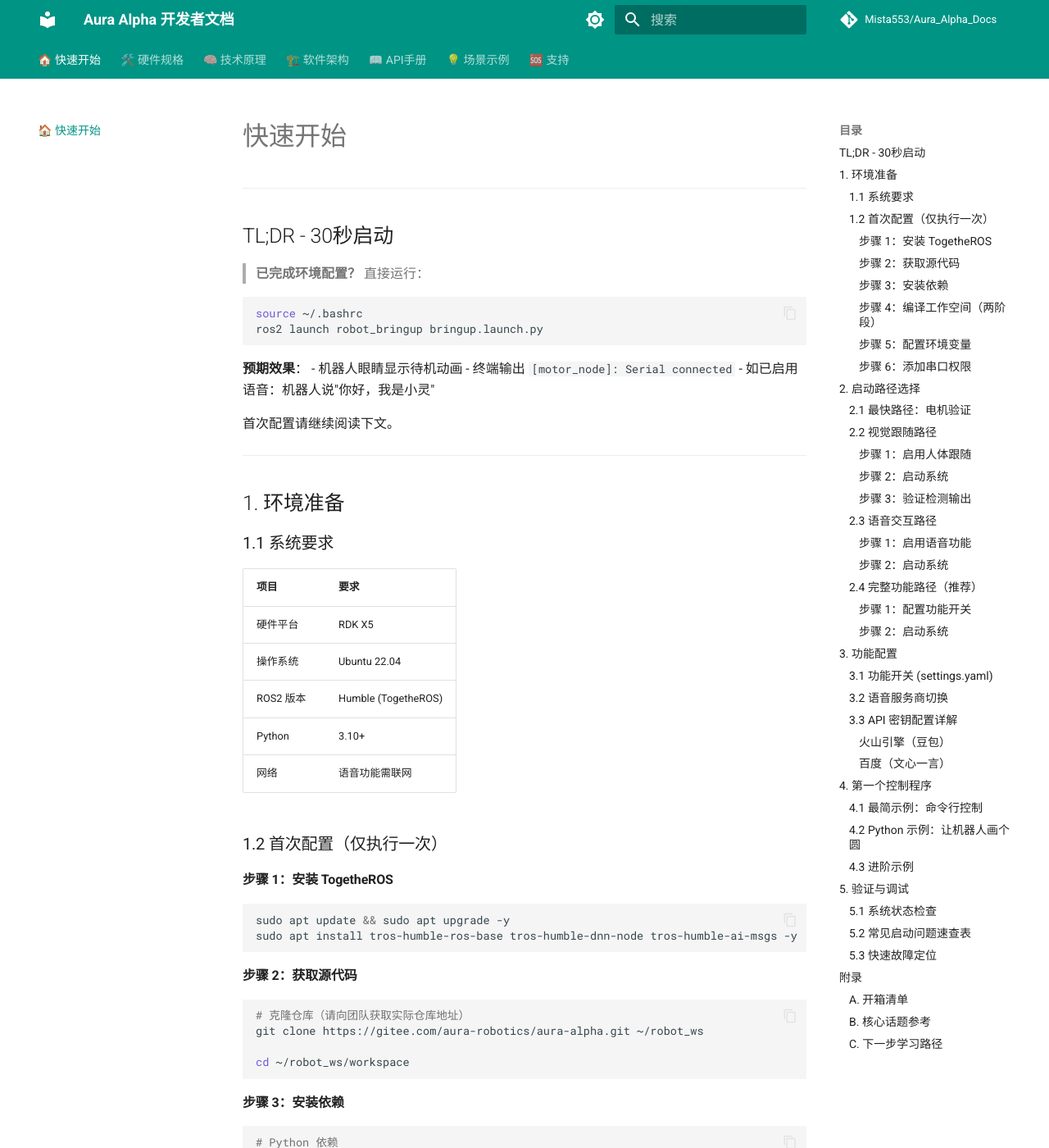
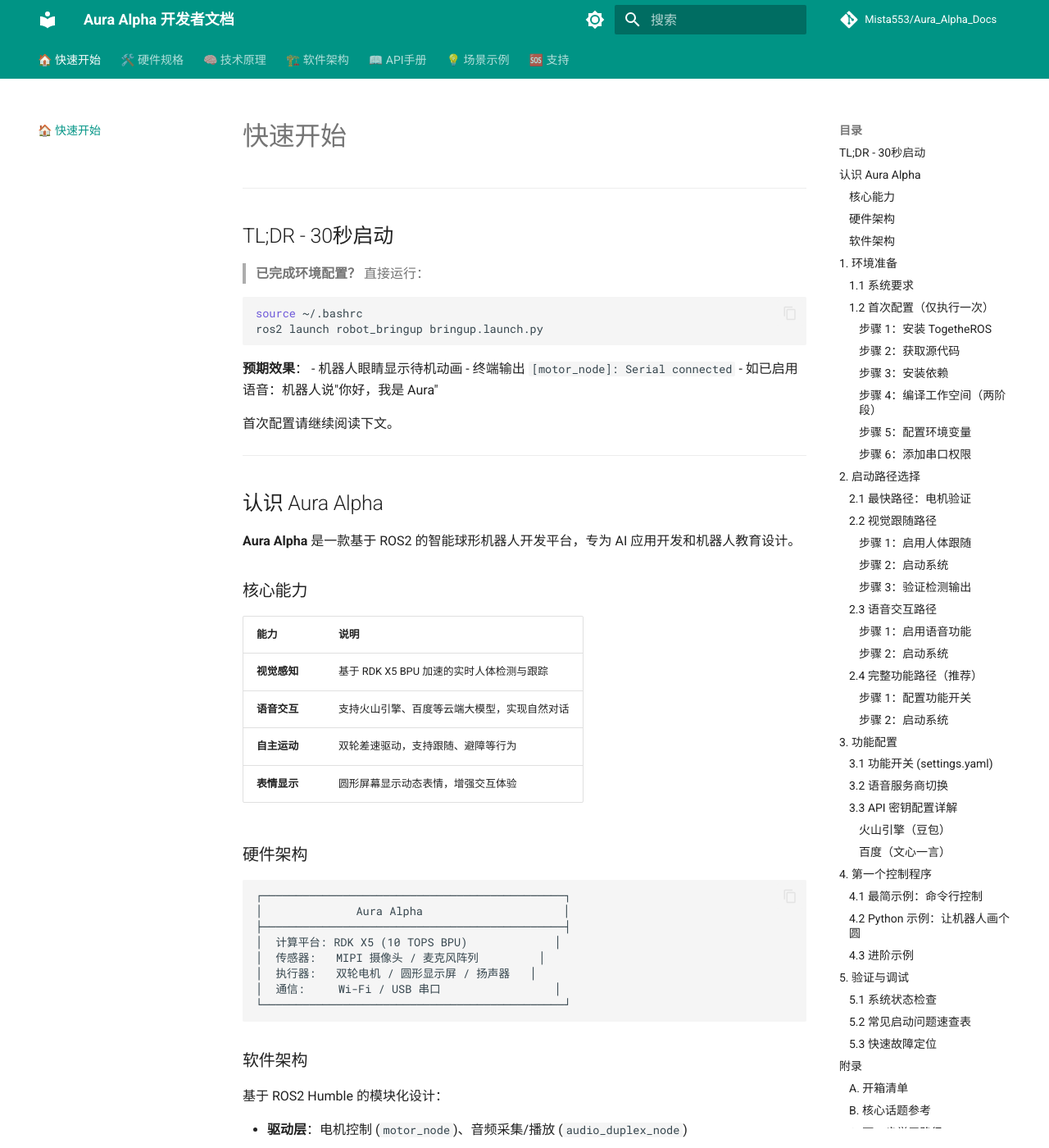
Before and after one commit to Mista553/Aura_Alpha_Docs, an MkDocs documentation site: the page built from docs/00_快速开始/快速开始.md, in a window 1280 px wide and 1400 px high. Shown: the whole window at 82% size. Built offline with MkDocs 1.6.1 and Material for MkDocs 9.7.7, drawn with Linux system fonts in a browser that asks for light colours; comment, search, counter and statistics services are not loaded; some of the changed text lies outside the part shown.

Commit message:
docs: 新增 Aura Alpha 简介，修正机器人名称
- 在环境准备前新增"认识 Aura Alpha"章节
- 介绍核心能力：视觉感知、语音交互、自主运动、表情显示
- 添加硬件架构和软件架构概览
- 将"小灵"统一修正为"Aura"

Co-Authored-By: Claude Opus 4.5 <noreply@anthropic.com>

````diff
--- a/docs/00_快速开始/快速开始.md
+++ b/docs/00_快速开始/快速开始.md
@@ -14,9 +14,48 @@ ros2 launch robot_bringup bringup.launch.py
 **预期效果**：
 - 机器人眼睛显示待机动画
 - 终端输出 `[motor_node]: Serial connected`
-- 如已启用语音：机器人说"你好，我是小灵"
+- 如已启用语音：机器人说"你好，我是 Aura"
 
 首次配置请继续阅读下文。
+
+---
+
+## 认识 Aura Alpha
+
+**Aura Alpha** 是一款基于 ROS2 的智能球形机器人开发平台，专为 AI 应用开发和机器人教育设计。
+
+### 核心能力
+
+| 能力 | 说明 |
+|------|------|
+| **视觉感知** | 基于 RDK X5 BPU 加速的实时人体检测与跟踪 |
+| **语音交互** | 支持火山引擎、百度等云端大模型，实现自然对话 |
+| **自主运动** | 双轮差速驱动，支持跟随、避障等行为 |
+| **表情显示** | 圆形屏幕显示动态表情，增强交互体验 |
+
+### 硬件架构
+
+```
+┌─────────────────────────────────────────────┐
+│              Aura Alpha                     │
+├─────────────────────────────────────────────┤
+│  计算平台: RDK X5 (10 TOPS BPU)             │
+│  传感器:   MIPI 摄像头 / 麦克风阵列         │
+│  执行器:   双轮电机 / 圆形显示屏 / 扬声器   │
+│  通信:     Wi-Fi / USB 串口                 │
+└─────────────────────────────────────────────┘
+```
+
+### 软件架构
+
+基于 ROS2 Humble 的模块化设计：
+
+- **驱动层**：电机控制 (`motor_node`)、音频采集/播放 (`audio_duplex_node`)
+- **感知层**：人体检测 (`mono2d_body_detection`)、人体跟踪 (`body_tracking`)
+- **应用层**：云端语音 (`cloud_realtime_node`)、表情显示 (`display_node`)
+- **启动层**：统一入口 (`robot_bringup`)，通过配置文件控制功能开关
+
+详细规格请参考 [硬件规格](../01_硬件规格/硬件规格.md) 和 [技术原理](../02_技术原理/技术原理.md)。
 
 ---
 
@@ -240,7 +279,7 @@ ros2 launch robot_bringup bringup.launch.py
 - 眼睛显示待机动画 → 视频加载完成
 - 机器人说"你好" → 语音连接成功
 - 站在机器人前 → 开始跟随
-- 说"你好小灵" → 语音对话
+- 说"你好 Aura" → 语音对话
 
 **启动顺序（自动）**：
 1. `display_node` 加载视频，发布 `/display/ready`
````
